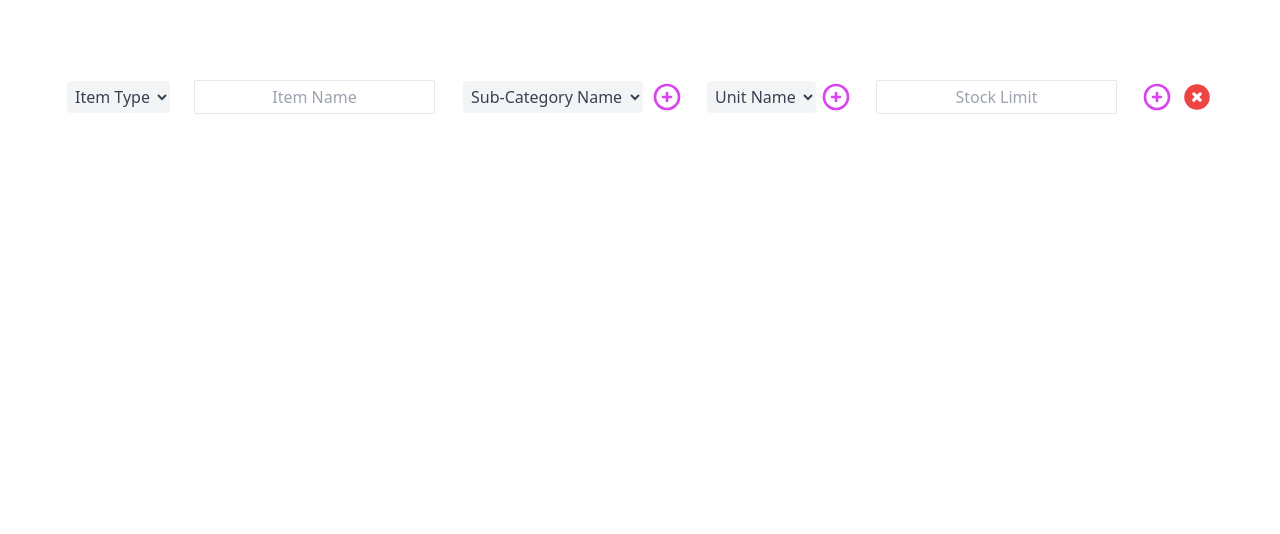
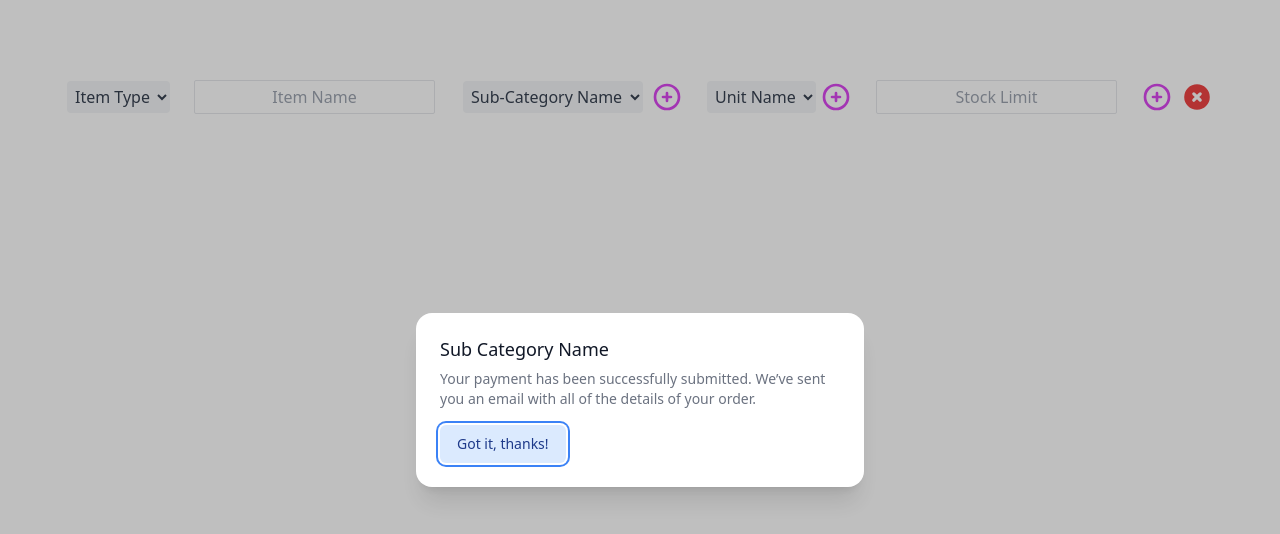
Before and after one commit to ImranAhmed26/Maliha-Assignment-frontend, a Next.js app: page / in a window 1280 px wide. Both pictures are taken after a click on the icon 667 px from the left and 97 px from the top of the page. Shown: the top 534 px of the page. Built offline with nearby package versions, Linux system fonts and the light colour scheme.

Commit message:
added the modal component from headlessui

```diff
--- a/components/category-list.js
+++ b/components/category-list.js
@@ -3,20 +3,22 @@
 
 import { PlusCircleIcon } from "@heroicons/react/outline";
 import { XCircleIcon } from "@heroicons/react/solid";
+import DialogModal from "./helper/dialogModal";
 import axios from "axios";
 
 const ItemPage = () => {
-  const [category, setCategory] = useState();
+  // const [category, setCategory] = useState("");
+  const [itemType, setItemType] = useState("");
+  const [itemName, setItemName] = useState("");
+  const [subCategory, setSubCategory] = useState("");
+  const [unit, setUnitName] = useState("");
+  const [stockLimit, setStockLimit] = useState("");
 
-  // useEffect(() => {
-  //   axios({
-  //     method: "get",
-  //     url: "https://idbdev.com/motion2/public/api/product-is-here-caught-me",
-  //     responseType: "steam",
-  //   }).then((response) => {
-  //     setProducts(response.data);
-  //   });
-  // },[]);
+  const [isOpen, setIsOpen] = useState(false);
+
+  console.log("item is ", itemType);
+  console.log("item is ", itemName);
+  console.log("item is ", stockLimit);
 
   return (
     <div className=" text-gray-700 pt-20 mx-20 ">
@@ -26,6 +28,10 @@
             name="itemType"
             id="type"
             className="bg-gray-100 p-1 rounded font-medium outline-none cursor-pointer"
+            onChange={(event) => {
+              event.preventDefault;
+              setItemType(event.target.value);
+            }}
           >
             <option value="">Item Type</option>
             <option value="cottom">Cotton</option>
@@ -39,6 +45,10 @@
           <input
             placeholder="Item Name"
             className="outline-none border rounded-sm p-1 text-center"
+            onChange={(event) => {
+              event.preventDefault;
+              setItemName(event.target.value);
+            }}
           />
         </div>
         <div className="flex items-center gap-1">
@@ -47,6 +57,10 @@
               name="sub-category"
               id="sub-category"
               className="bg-gray-100 p-1 rounded font-medium outline-none cursor-pointer"
+              onChange={(event) => {
+                event.preventDefault;
+                setSubCategory(event.target.value);
+              }}
             >
               <option value="">Sub-Category Name</option>
               <option value="t-shirt">T-Shirt</option>
@@ -55,7 +69,7 @@
               <option value="pant">Pant</option>
             </select>
           </div>
-          <div className="flex w-8 ">
+          <div className="flex w-8" onClick={() => setIsOpen(true)}>
             <PlusCircleIcon className="text-fuchsia-500 cursor-pointer" />
           </div>
         </div>
@@ -80,6 +94,10 @@
           <input
             placeholder="Stock Limit"
             className="outline-none border rounded-sm p-1 text-center"
+            onChange={(event) => {
+              event.preventDefault;
+              setStockLimit(event.target.value);
+            }}
           />
         </div>
         <div className="flex gap-2">
@@ -91,8 +109,19 @@
           </div>
         </div>
       </div>
+      <DialogModal isOpen={isOpen} setIsOpen={setIsOpen} />
     </div>
   );
 };
 
 export default ItemPage;
+
+// useEffect(() => {
+//   axios({
+//     method: "get",
+//     url: "https://idbdev.com/motion2/public/api/product-is-here-caught-me",
+//     responseType: "steam",
+//   }).then((response) => {
+//     setProducts(response.data);
+//   });
+// },[]);
--- /dev/null
+++ b/components/helper/dialogModal.js
@@ -0,0 +1,70 @@
+import { Dialog, Transition } from "@headlessui/react";
+import { Fragment, useState } from "react";
+
+const DialogModal = ({ isOpen, setIsOpen }) => {
+  function closeModal() {
+    setIsOpen(false);
+  }
+
+  function openModal() {
+    setIsOpen(true);
+  }
+
+  return (
+    <>
+      <Transition appear show={isOpen} as={Fragment}>
+        <Dialog as="div" className="relative z-10" onClose={closeModal}>
+          <Transition.Child
+            as={Fragment}
+            enter="ease-out duration-300"
+            enterFrom="opacity-0"
+            enterTo="opacity-100"
+            leave="ease-in duration-200"
+            leaveFrom="opacity-100"
+            leaveTo="opacity-0"
+          >
+            <div className="fixed inset-0 bg-black bg-opacity-25" />
+          </Transition.Child>
+
+          <div className="fixed inset-0 overflow-y-auto">
+            <div className="flex min-h-full items-center justify-center p-4 text-center">
+              <Transition.Child
+                as={Fragment}
+                enter="ease-out duration-300"
+                enterFrom="opacity-0 scale-95"
+                enterTo="opacity-100 scale-100"
+                leave="ease-in duration-200"
+                leaveFrom="opacity-100 scale-100"
+                leaveTo="opacity-0 scale-95"
+              >
+                <Dialog.Panel className="w-full max-w-md transform overflow-hidden rounded-2xl bg-white p-6 text-left align-middle shadow-xl transition-all">
+                  <Dialog.Title as="h3" className="text-lg font-medium leading-6 text-gray-900">
+                    Sub Category Name
+                  </Dialog.Title>
+                  <div className="mt-2">
+                    <p className="text-sm text-gray-500">
+                      Your payment has been successfully submitted. We’ve sent you an email with all
+                      of the details of your order.
+                    </p>
+                  </div>
+
+                  <div className="mt-4">
+                    <button
+                      type="button"
+                      className="inline-flex justify-center rounded-md border border-transparent bg-blue-100 px-4 py-2 text-sm font-medium text-blue-900 hover:bg-blue-200 focus:outline-none focus-visible:ring-2 focus-visible:ring-blue-500 focus-visible:ring-offset-2"
+                      onClick={closeModal}
+                    >
+                      Got it, thanks!
+                    </button>
+                  </div>
+                </Dialog.Panel>
+              </Transition.Child>
+            </div>
+          </div>
+        </Dialog>
+      </Transition>
+    </>
+  );
+};
+
+export default DialogModal;
--- a/components/helper/dropdown.js
+++ /dev/null
@@ -1,64 +0,0 @@
-import React from "react";
-import { useEffect, useState, useRef } from "react";
-
-const Dropdown = ({ dropdownTitle, itemList, handleClickItem }) => {
-  const [showDropdown, setShowDropdown] = useState(false);
-  const dropdown = useRef(null);
-
-  useEffect(() => {
-    if (!showDropdown) return;
-    function handleClick(event) {
-      if (dropdown.current && !dropdown.current.contains(event.target)) {
-        setShowDropdown(false);
-      }
-    }
-    window.addEventListener("click", handleClick);
-    return () => window.removeEventListener("click", handleClick);
-  }, [showDropdown]);
-
-  return (
-    <div>
-      <div className="relative w-28 xl:w-36 2xl:w-44 transition-all duration-300">
-        <button
-          className="category-button safari-category-filter"
-          onClick={() => setShowDropdown((b) => !b)}
-        >
-          {dropdownTitle}
-        </button>
-
-        {showDropdown && (
-          <div
-            ref={dropdown}
-            className="w-44 absolute right-0 z-50 font-light text-sm text-center rounded-b-md"
-          >
-            {Array.isArray(itemList) && (
-              <ul className="bg-gprc_primary text-white w-28 xl:w-36 2xl:w-44 py-2 ml-auto mt-2 rounded-md">
-                {itemList.map((item) => {
-                  return (
-                    <li
-                      key={item._id ? item._id : item}
-                      value={item.keyword ? item.keyword : item}
-                      onClick={() => {
-                        handleClickItem(item.keyword ? item.keyword : item);
-                        setShowDropdown((b) => !b);
-                      }}
-                      className="drop-down-button uppercase"
-                    >
-                      {item.keyword
-                        ? item.keyword
-                        : item.name
-                        ? item.name
-                        : item}
-                    </li>
-                  );
-                })}
-              </ul>
-            )}
-          </div>
-        )}
-      </div>
-    </div>
-  );
-};
-
-export default Dropdown;
--- a/package.json
+++ b/package.json
@@ -9,7 +9,7 @@
     "lint": "next lint"
   },
   "dependencies": {
-    "@headlessui/react": "^1.5.0",
+    "@headlessui/react": "^1.6.6",
     "@heroicons/react": "^1.0.6",
     "axios": "^0.27.2",
     "next": "12.1.0",
```
Also changed, not shown: 2 other files (tests, documents, lock files or other folders).
